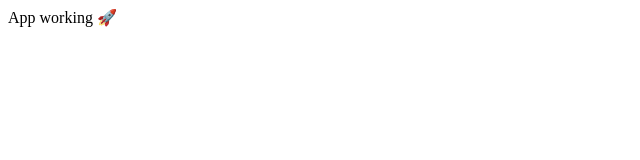
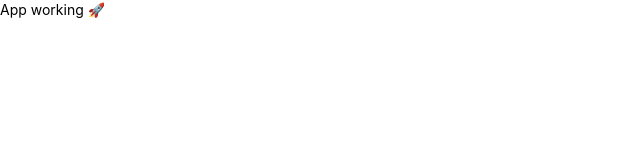
Before and after one commit to Ibcs16/reddit-client, a React (Create React App) app: page / in a window 1280 px wide. Shown: the top 160 px of the page, without its empty margins (0-640 px from the left). Built offline with nearby package versions, Linux system fonts and the light colour scheme.

Commit message:
Add global style and theming

```diff
--- a/src/App.tsx
+++ b/src/App.tsx
@@ -1,8 +1,14 @@
+import { ThemeProvider } from "@emotion/react";
+
+import { GlobalStyles } from "./styles/Global";
+import { defaultTheme } from "./styles/themes";
+
 const App = () => {
   return (
-    <div className="App">
-      <header className="App-header">App working 🚀</header>
-    </div>
+    <ThemeProvider theme={defaultTheme}>
+      <GlobalStyles />
+      App working 🚀
+    </ThemeProvider>
   );
 };
 
--- /dev/null
+++ b/src/styles/Global.tsx
@@ -0,0 +1,46 @@
+import { css, Global } from "@emotion/react";
+
+const globalStyles = ({ theme }: any) => css`
+  * {
+    margin: 0;
+    padding: 0;
+    outline: 0;
+    box-sizing: border-box;
+  }
+
+  ul {
+    margin-block-end: 0;
+    margin-block-start: 0;
+  }
+
+  body {
+    font-family: -apple-system, BlinkMacSystemFont, "Segoe UI", Roboto,
+      Helvetica, Arial, sans-serif;
+
+    color: ${theme.colors.neutrals["0"]};
+    background: ${theme.colors.neutrals["90"]};
+    -webkit-font-smoothing: antialiased;
+  }
+
+  body,
+  input,
+  button,
+  table {
+    font-size: 14px;
+    line-height: 20px;
+  }
+
+  button {
+    cursor: pointer;
+  }
+
+  a,
+  a:active {
+    color: ${theme.colors.primary};
+    text-decoration: none;
+  }
+`;
+
+export const GlobalStyles = () => (
+  <Global styles={(theme) => globalStyles({ theme })} />
+);
--- /dev/null
+++ b/src/styles/themes/index.ts
@@ -0,0 +1,15 @@
+import { Theme } from "@emotion/react";
+
+export const defaultTheme: Theme = {
+  colors: {
+    neutrals: {
+      "0": "#000",
+      "10": "#fff",
+      "15": "#fff",
+      "60": "#fff",
+      "80": "#fff",
+      "90": "#fff",
+    },
+    primary: "#fff",
+  },
+};
```
Also changed, not shown: src/@types/emotion.d.ts (added, +12 -0 lines).
